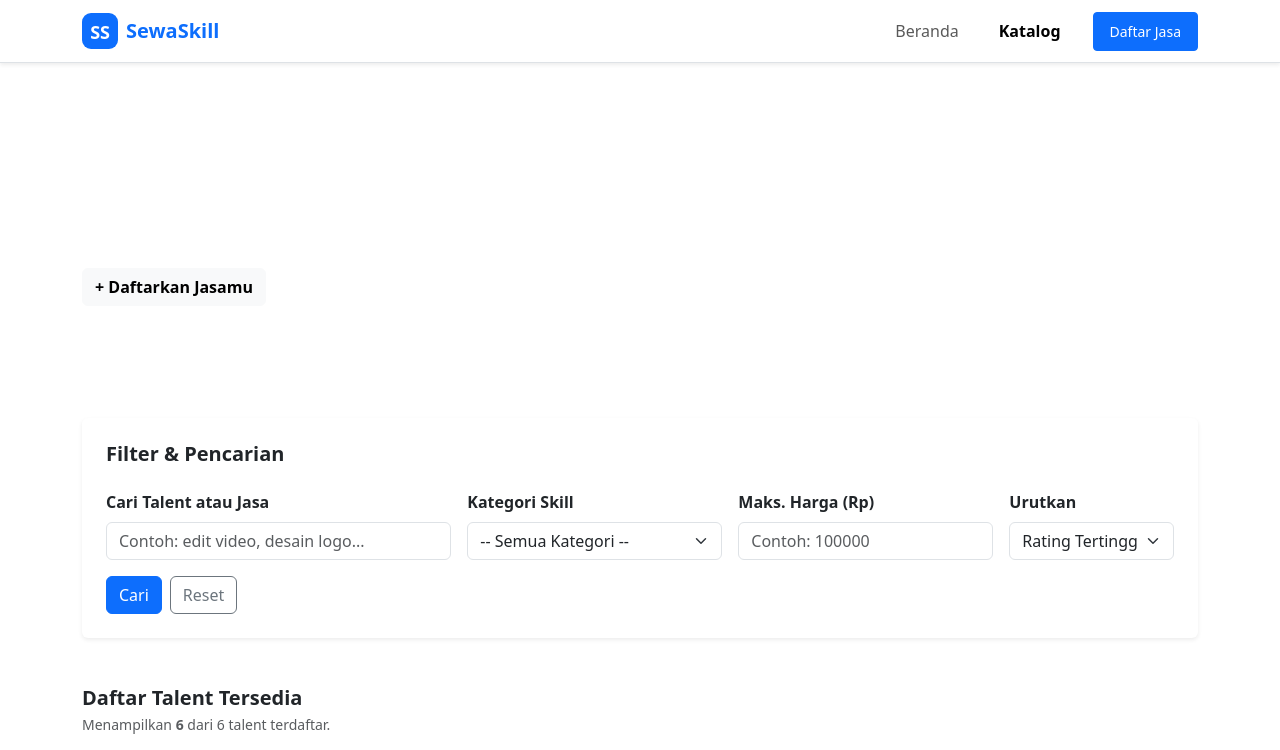
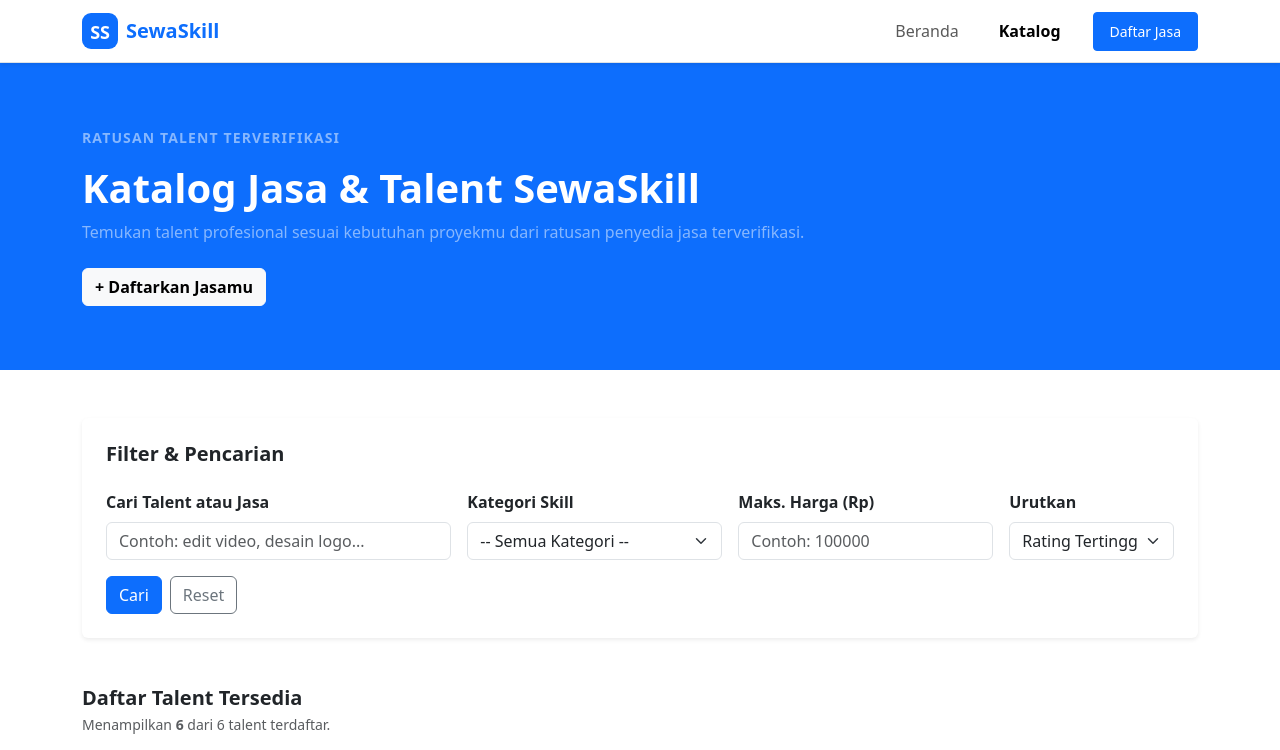
Before and after one commit to fadhilr2/TUBES_PENGWEB_KELOMPOK_1, a React (Vite) app: page /katalog in a window 1280 px wide. Shown: the top 750 px of the page. Built offline with nearby package versions, Linux system fonts and the light colour scheme; the HTML template or start-up script is replaced by a standard one.

Commit message:
fix(katalog): set bg-primary on hero banner to restore text contrast

```diff
--- a/src/pages/KatalogPage.jsx
+++ b/src/pages/KatalogPage.jsx
@@ -121,7 +121,7 @@
 
   return (
     <main>
-      <div className="hero-section text-white py-5">
+      <div className="bg-primary text-white py-5">
         <div className="container py-3">
           <p className="text-white-50 fw-semibold text-uppercase small" style={{ letterSpacing: '.08em' }}>
             Ratusan talent terverifikasi
```
